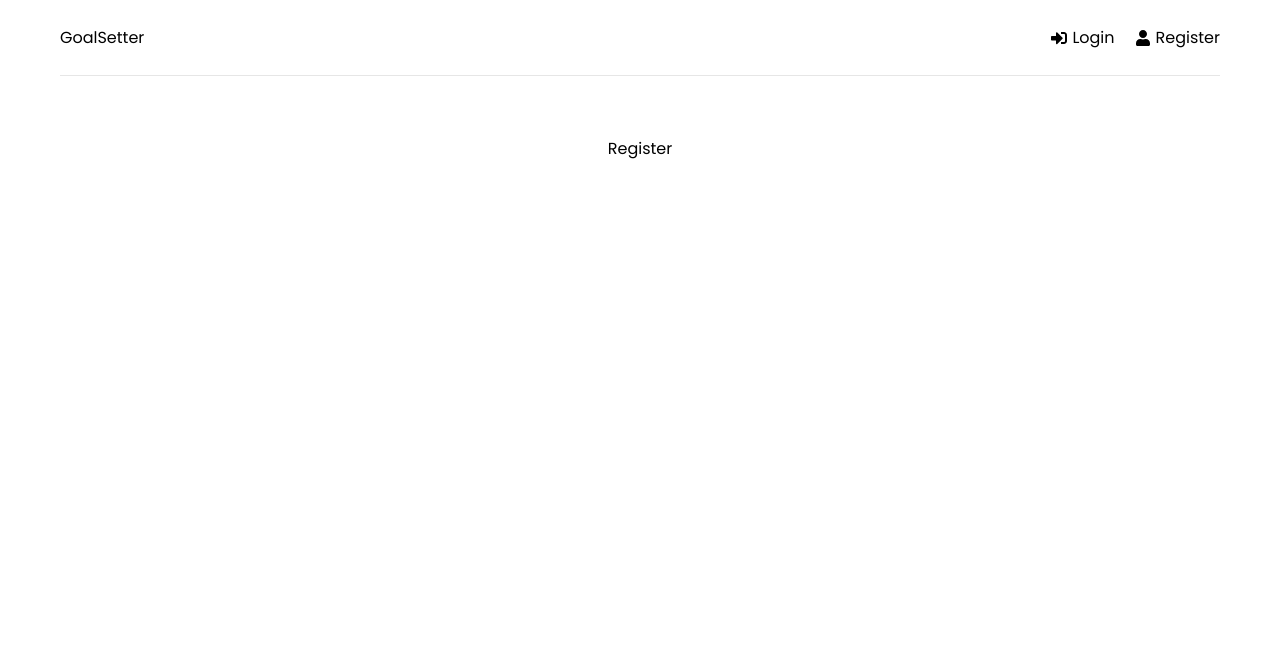
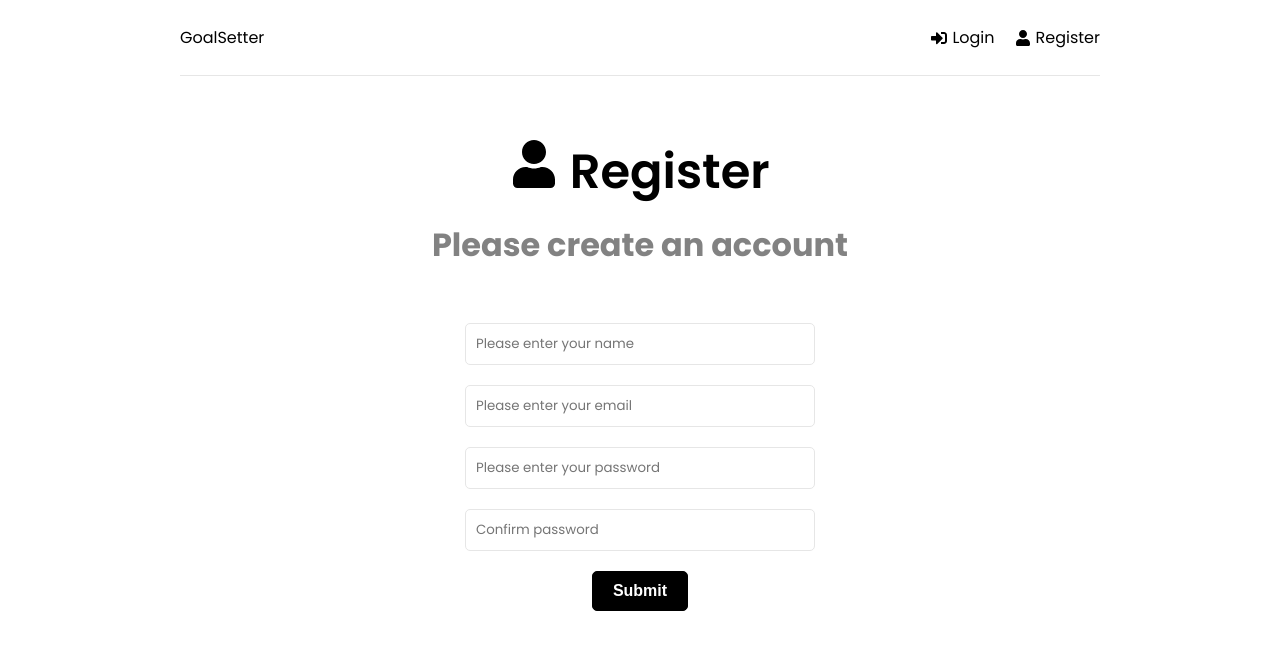
Before and after one commit to Babanila/mern-stack, a React (Create React App) app in the folder frontend/: page /register in a window 1280 px wide. Shown: the top 650 px of the page. Built offline with nearby package versions, Linux system fonts and the light colour scheme.

Commit message:
feat: Update login and register pages with content

```diff
--- a/frontend/src/index.css
+++ b/frontend/src/index.css
@@ -37,7 +37,7 @@ h3 {
 
 .container {
     width: 100%;
-    max-width: 1200px;
+    max-width: 960px;
     margin: 0 auto;
     padding: 0 20px;
     text-align: center;
@@ -123,6 +123,7 @@ h3 {
 .form-group textarea,
 .form-group select {
     width: 100%;
+    max-width: 350px;
     padding: 10px;
     border: 1px solid #e6e6e6;
     border-radius: 5px;
@@ -134,6 +135,33 @@ h3 {
     text-align: left;
     display: block;
     margin: 0 0 5px 3px;
+}
+
+.btn-group {
+    display: flex;
+    align-items: center;
+    justify-content: center;
+}
+
+.btn-submit {
+    padding: 10px 20px;
+    background: #000;
+    color: #fff;
+    border-radius: 5px;
+    border: 1px solid #000;
+    border-radius: 5px;
+    background: #000;
+    color: #fff;
+    font-size: 16px;
+    font-weight: 700;
+    cursor: pointer;
+    text-align: center;
+}
+
+.btn-submit:hover {
+    transform: scale(0.98);
+    color: #000;
+    background: #fff;
 }
 
 .btn {
--- a/frontend/src/pages/Login.tsx
+++ b/frontend/src/pages/Login.tsx
@@ -1,7 +1,80 @@
-import React from 'react';
+import { useEffect, useState, FormEvent } from 'react';
+import { FaSignInAlt } from 'react-icons/fa';
+
+interface FormElements extends HTMLFormControlsCollection {
+    email: HTMLInputElement;
+    password: HTMLInputElement;
+}
+interface LoginFormElement extends HTMLFormElement {
+    readonly elements: FormElements;
+}
+
+interface IFormData {
+    email: string;
+    password: string;
+}
 
 function Login() {
-    return <div>Login</div>;
+    const [formData, setFormData] = useState<IFormData>({
+        email: '',
+        password: '',
+    });
+
+    const { email, password } = formData;
+
+    const onChange = (e: { target: { name: string; value: string } }) => {
+        setFormData((prevState) => ({
+            ...prevState,
+            [e.target.name]: e.target.value,
+        }));
+    };
+
+    const onSubmit = (e: FormEvent<LoginFormElement>) => {
+        e.preventDefault();
+    };
+
+    return (
+        <>
+            <section className='heading'>
+                <h1>
+                    <FaSignInAlt /> Login
+                </h1>
+                <p>Login and start setting goals</p>
+            </section>
+
+            <section className='form'>
+                <form onSubmit={onSubmit}>
+                    <div className='form-group'>
+                        <input
+                            type='email'
+                            className='form-control'
+                            id='email'
+                            name='email'
+                            placeholder='Please enter your email'
+                            value={email}
+                            onChange={onChange}
+                        />
+                    </div>
+                    <div className='form-group'>
+                        <input
+                            type='password'
+                            className='form-control'
+                            id='password'
+                            name='password'
+                            placeholder='Please enter your password'
+                            value={password}
+                            onChange={onChange}
+                        />
+                    </div>
+                    <div className='btn-group'>
+                        <button type='submit' className='btn-submit'>
+                            Login
+                        </button>
+                    </div>
+                </form>
+            </section>
+        </>
+    );
 }
 
 export default Login;
--- a/frontend/src/pages/Register.tsx
+++ b/frontend/src/pages/Register.tsx
@@ -1,7 +1,108 @@
-import React from 'react';
+import { useEffect, useState, FormEvent } from 'react';
+import { FaUser } from 'react-icons/fa';
+
+interface FormElements extends HTMLFormControlsCollection {
+    name: HTMLInputElement;
+    email: HTMLInputElement;
+    password: HTMLInputElement;
+    confirmPassword: HTMLInputElement;
+}
+interface RegistrationFormElement extends HTMLFormElement {
+    readonly elements: FormElements;
+}
+
+interface IFormData {
+    name: string;
+    email: string;
+    password: string;
+    confirmPassword: string;
+}
 
 function Register() {
-    return <div>Register</div>;
+    const [formData, setFormData] = useState<IFormData>({
+        name: '',
+        email: '',
+        password: '',
+        confirmPassword: '',
+    });
+
+    const { name, email, password, confirmPassword } = formData;
+
+    const onChange = (e: { target: { name: string; value: string } }) => {
+        setFormData((prevState) => ({
+            ...prevState,
+            [e.target.name]: e.target.value,
+        }));
+    };
+
+    const onSubmit = (e: FormEvent<RegistrationFormElement>) => {
+        e.preventDefault();
+    };
+
+    return (
+        <>
+            <section className='heading'>
+                <h1>
+                    <FaUser /> Register
+                </h1>
+                <p>Please create an account</p>
+            </section>
+
+            <section className='form'>
+                <form onSubmit={onSubmit}>
+                    <div className='form-group'>
+                        <input
+                            type='text'
+                            className='form-control'
+                            id='name'
+                            name='name'
+                            placeholder='Please enter your name'
+                            value={name}
+                            onChange={onChange}
+                        />
+                    </div>
+                    <div className='form-group'>
+                        <input
+                            type='email'
+                            className='form-control'
+                            id='email'
+                            name='email'
+                            placeholder='Please enter your email'
+                            value={email}
+                            onChange={onChange}
+                        />
+                    </div>
+                    <div className='form-group'>
+                        <input
+                            type='password'
+                            className='form-control'
+                            id='password'
+                            name='password'
+                            placeholder='Please enter your password'
+                            value={password}
+                            onChange={onChange}
+                        />
+                    </div>
+                    <div className='form-group'>
+                        <input
+                            type='password'
+                            className='form-control'
+                            id='confirmPassword'
+                            name='confirmPassword'
+                            placeholder='Confirm password'
+                            value={confirmPassword}
+                            onChange={onChange}
+                        />
+                    </div>
+                    <div className='btn-group'>
+                        <button type='submit' className='btn-submit'>
+                            Submit
+                        </button>
+                    </div>
+                </form>
+            </section>
+        </>
+    );
 }
 
 export default Register;
```
